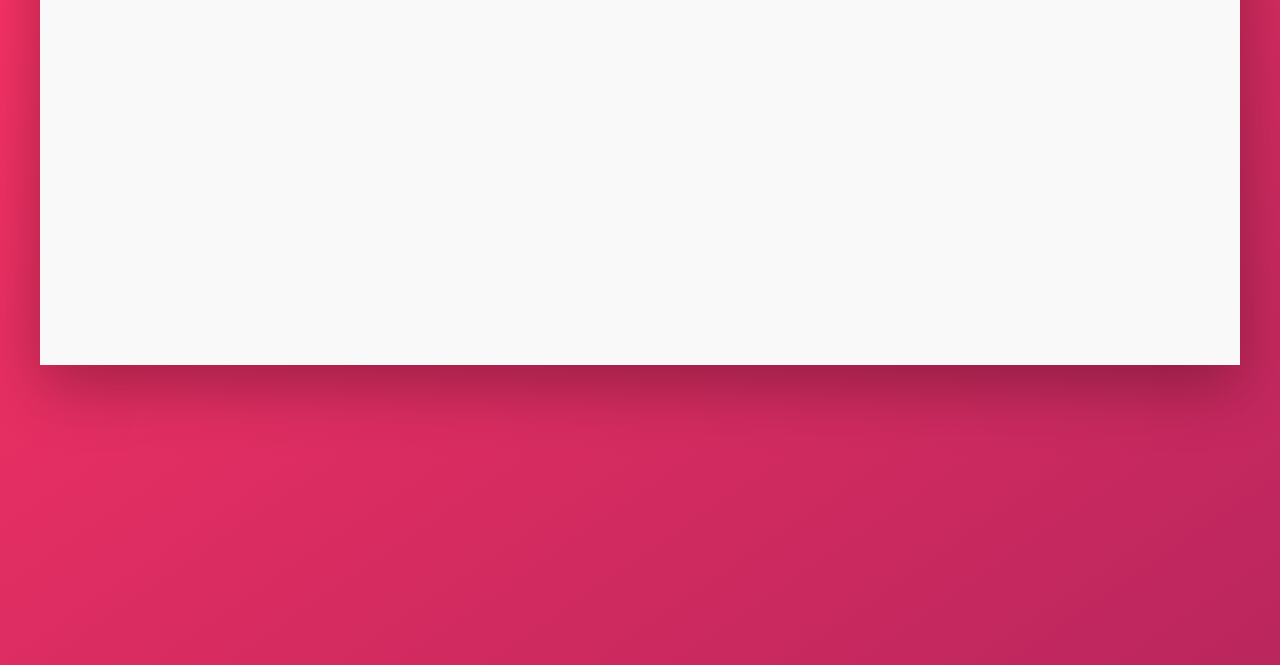
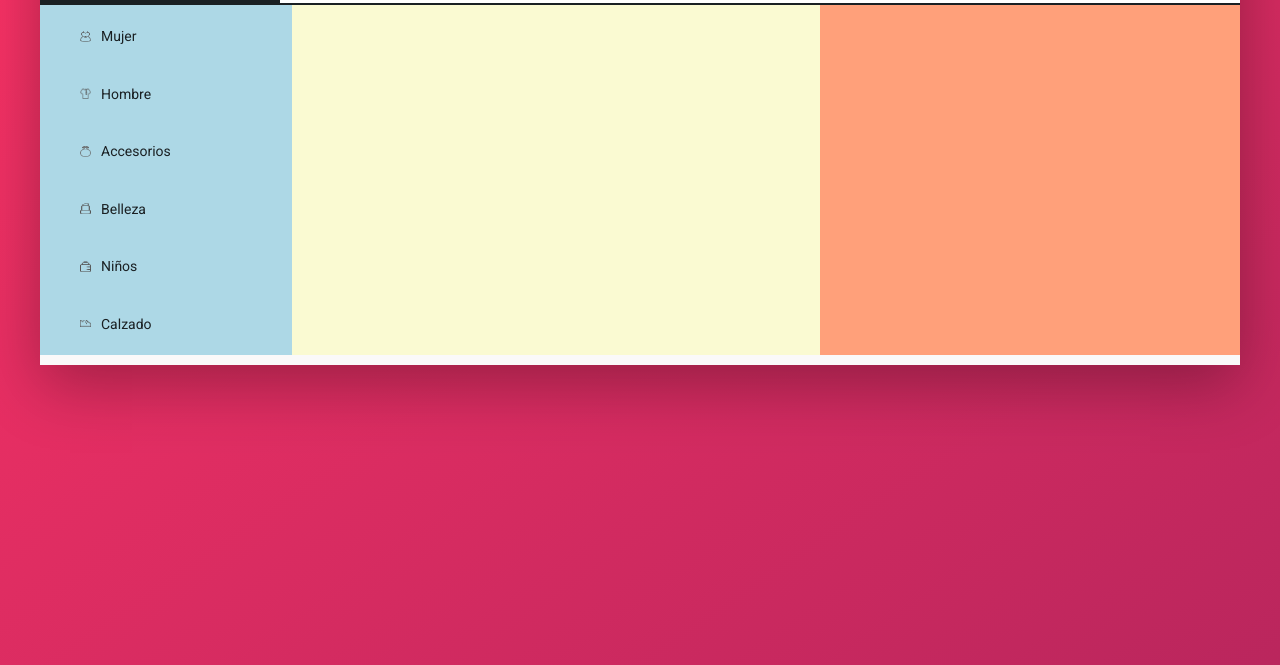
Before and after one commit to TomasMoratoPerezPorro/E-comerce, a website: page index.html in a window 1280 px wide. Shown: the part 215-880 px from the top of the page. Drawn offline with Linux system fonts and the light colour scheme; a web font is replaced by a local one.

Commit message:
Sidebar-menu Component

```diff
--- a/index.html
+++ b/index.html
@@ -98,22 +98,22 @@
                   <span>Categorias</span>
                 </a>
               </li>
-              <li class="menu-top__item menu-top__item">
+              <li class="menu-top__item">
                 <a href="" class="menu-top__link">
                   <span>Home</span>
                 </a>
               </li>
-              <li class="menu-top__item menu-top__item">
+              <li class="menu-top__item">
                 <a href="" class="menu-top__link">
                   <span>Super Ofertas</span>
                 </a>
               </li>
-              <li class="menu-top__item menu-top__item">
+              <li class="menu-top__item">
                 <a href="" class="menu-top__link">
                   <span>Nosotros</span>
                 </a>
               </li>
-              <li class="menu-top__item menu-top__item">
+              <li class="menu-top__item">
                 <a href="" class="menu-top__link">
                   <span>Contacto</span>
                 </a>
@@ -123,7 +123,56 @@
         </div>
       </header>
 
-      <div class="content"></div>
+      <div class="content">
+        <div class="content-top">
+          <div class="sidebar-menu">
+            <nav class="sidebar-menu__nav">
+              <ul class="sidebar-menu__ul">
+                <li class="sidebar-menu__item sidebar-menu__item--active">
+                  <a href="" class="sidebar-menu__link">
+                    <img src="img/ICONS/dress.png" alt="Vestido" class="sidebar-menu__link__photo" />
+                    <span>Mujer</span>
+                  </a>
+                </li>
+                <li class="sidebar-menu__item">
+                  <a href="" class="sidebar-menu__link">
+                    <img src="img/ICONS/shirt.png" alt="Camisa" class="sidebar-menu__link__photo" />
+                    <span>Hombre</span>
+                  </a>
+                </li>
+                <li class="sidebar-menu__item">
+                  <a href="" class="sidebar-menu__link">
+                    <img src="img/ICONS/bag.png" alt="Accesorios" class="sidebar-menu__link__photo" />
+                    <span>Accesorios</span>
+                  </a>
+                </li>
+                <li class="sidebar-menu__item">
+                  <a href="" class="sidebar-menu__link">
+                    <img src="img/ICONS/lipstick.png" alt="Lipstick" class="sidebar-menu__link__photo" />
+                    <span>Belleza</span>
+                  </a>
+                </li>
+                <li class="sidebar-menu__item">
+                  <a href="" class="sidebar-menu__link">
+                    <img src="img/ICONS/baby.png" alt="bolsa" class="sidebar-menu__link__photo" />
+                    <span>Niños</span>
+                  </a>
+                </li>
+                <li class="sidebar-menu__item">
+                  <a href="" class="sidebar-menu__link">
+                    <img src="img/ICONS/shoe.png" alt="calzado" class="sidebar-menu__link__photo" />
+                    <span>Calzado</span>
+                  </a>
+                </li>
+              </ul>
+            </nav>
+          </div>
+
+          <div class="slider-main"></div>
+
+          <div class="hotDeals"></div>
+        </div>
+      </div>
     </div>
   </body>
 </html>
--- a/sass/_components.scss
+++ b/sass/_components.scss
@@ -2,7 +2,7 @@
 // TOPBAR-NAV
 .topbar-nav {
   font-family: 'Roboto Condensed', sans-serif;
-  font-size: 1.4rem;
+  font-size: 1rem;
   line-height: 3rem;
   list-style: none;
   width: 100%;
@@ -186,6 +186,7 @@
     color: var(--color-black-1);
 
     &:first-of-type {
+      padding-left: 2rem;
       width: 20%;
     }
 
@@ -207,3 +208,67 @@
     }
   }
 }
+
+////////////////////////////////////////
+// SIDEBAR-MENU
+
+.sidebar-menu {
+  &__nav {
+    width: 100%;
+    height: 100%;
+  }
+
+  &__ul {
+    list-style-type: none;
+    width: 100%;
+    height: 100%;
+    display: flex;
+    flex-direction: column;
+    justify-content: space-evenly;
+    align-items: stretch;
+  }
+
+  &__item {
+    position: relative;
+    /* display: flex;
+    flex-direction: row;
+    justify-content: flex-start;
+    align-content: center;
+    padding: 0.6rem; */
+
+    &:last-of-type {
+      img {
+        height: 0.7rem;
+      }
+    }
+
+    & > *:hover {
+      background-color: var(--color-grey-light-4);
+    }
+
+    img {
+      height: 1.1rem;
+      width: 1.1rem;
+      margin: 0 1rem;
+    }
+
+    /* &--active {
+    } */
+  }
+
+  &__link:link,
+  &__link:visited {
+    color: var(--color-black-1);
+    text-decoration: none;
+    display: block;
+    padding: 1.5rem 3rem;
+    position: relative;
+    z-index: 10;
+    display: flex;
+    align-items: center;
+    font-size: 1.4rem;
+    /* & > *:hover {
+      color: var(--color-grey-light-4);
+    } */
+  }
+}
--- a/sass/_layout.scss
+++ b/sass/_layout.scss
@@ -8,8 +8,7 @@
 }
 
 .header {
-  /* font-size: 1.4rem; */
-  height: 12rem;
+  height: 14rem;
   background-color: #fff;
   border-bottom: var(--color-grey-light-2);
 
@@ -53,6 +52,29 @@
   display: flex;
 }
 
+.content-top {
+  width: 100%;
+  height: 35rem;
+  display: flex;
+  flex-direction: row;
+  background-color: lavender;
+}
+
+.sidebar-menu {
+  background-color: lightblue;
+  flex: 0 0 21%;
+}
+
+.slider-main {
+  background-color: lightgoldenrodyellow;
+  flex: 0 0 44%;
+}
+
+.hotDeals {
+  background-color: lightsalmon;
+  flex: 0 0 35%;
+}
+
 .sidebar {
   background-color: var(--color-grey-dark-1);
 
```
Also changed, not shown: dist/css/main.css, img/ICONS/baby.png (added), img/ICONS/bag.png (added), img/ICONS/dress.png (added), img/ICONS/lipstick.png (added), img/ICONS/shirt.png (added), img/ICONS/shoe.png (added).
